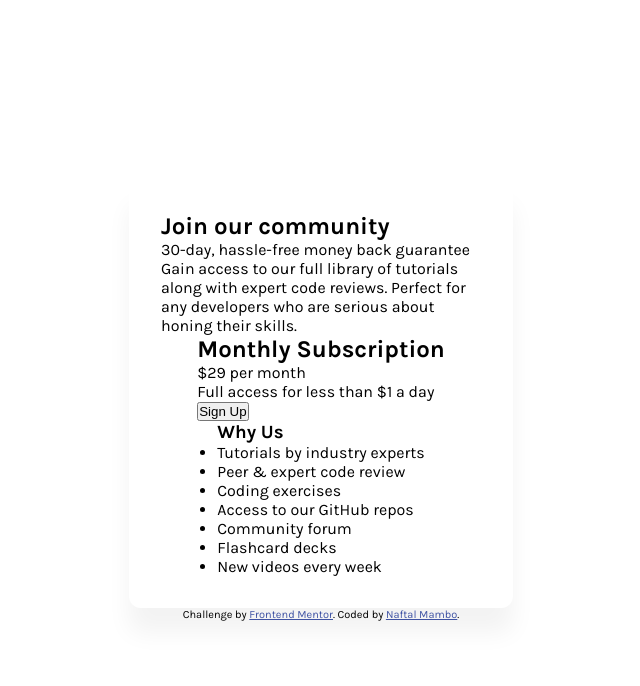
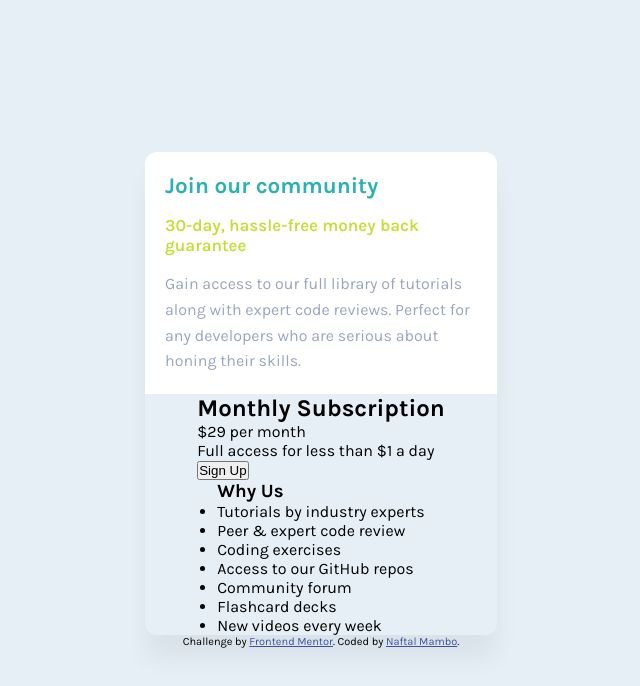
Before and after one commit to naftalmambo/single-price-grid-component, a plain HTML site: page index.html in a window 1280 px wide. Shown: the whole page, without its empty margins (319-959 px from the left). Drawn offline with Linux system fonts and the light colour scheme.

Commit message:
Style intro section Give font size and color Apply background to section

```diff
--- a/index.html
+++ b/index.html
@@ -26,9 +26,9 @@
     <main class="price-component">
       <section class="section-intro">
         <h1>Join our community</h1>
-        <p>30-day, hassle-free money back guarantee</p>
+        <p class="intro-subtitle">30-day, hassle-free money back guarantee</p>
 
-        <p>
+        <p class="intro-text">
           Gain access to our full library of tutorials along with expert code
           reviews. Perfect for any developers who are serious about honing their
           skills.
--- a/styles.css
+++ b/styles.css
@@ -6,8 +6,8 @@
 
 body {
   font-family: 'Karla', sans-serif;
-  font-size: 1rem
-  background-color:;
+  font-size: 1rem;
+  background-color: hsl(204, 43%, 93%);
   display: flex;
   justify-content: center;
   align-items: center;
@@ -22,35 +22,37 @@ body {
   justify-content: center;
   align-items: center;
   width: 90%;
-  max-width: 24rem;
-  padding: 2rem;
+  max-width: 22rem;
   border-radius: 12px;
+  overflow: hidden;
   box-shadow: 0 1.5625rem 1.5625rem rgba(0, 0, 0, 0.05);
 }
 
+.section-intro {
+  background-color: hsl(0, 0%, 100%);
+  display: flex;
+  flex-direction: column;
+  gap: 1rem;
+  padding: 1.25rem;
+}
+
+.section-intro h1 {
+  color: hsl(179, 62%, 43%);
+  font-size: 1.4rem;
+}
+
+.intro-subtitle {
+  color: hsl(71, 73%, 54%);
+  font-weight: 600;
+  font-size: 17px;
+}
+
+.intro-text {
+  color: hsl(218, 22%, 67%);
+  line-height: 1.6;
 
 
-
-
-
-
-
-
-
-
-
-
-
-
-
-
-
-
-
-
-
-
-
+}
 
 
 
```
